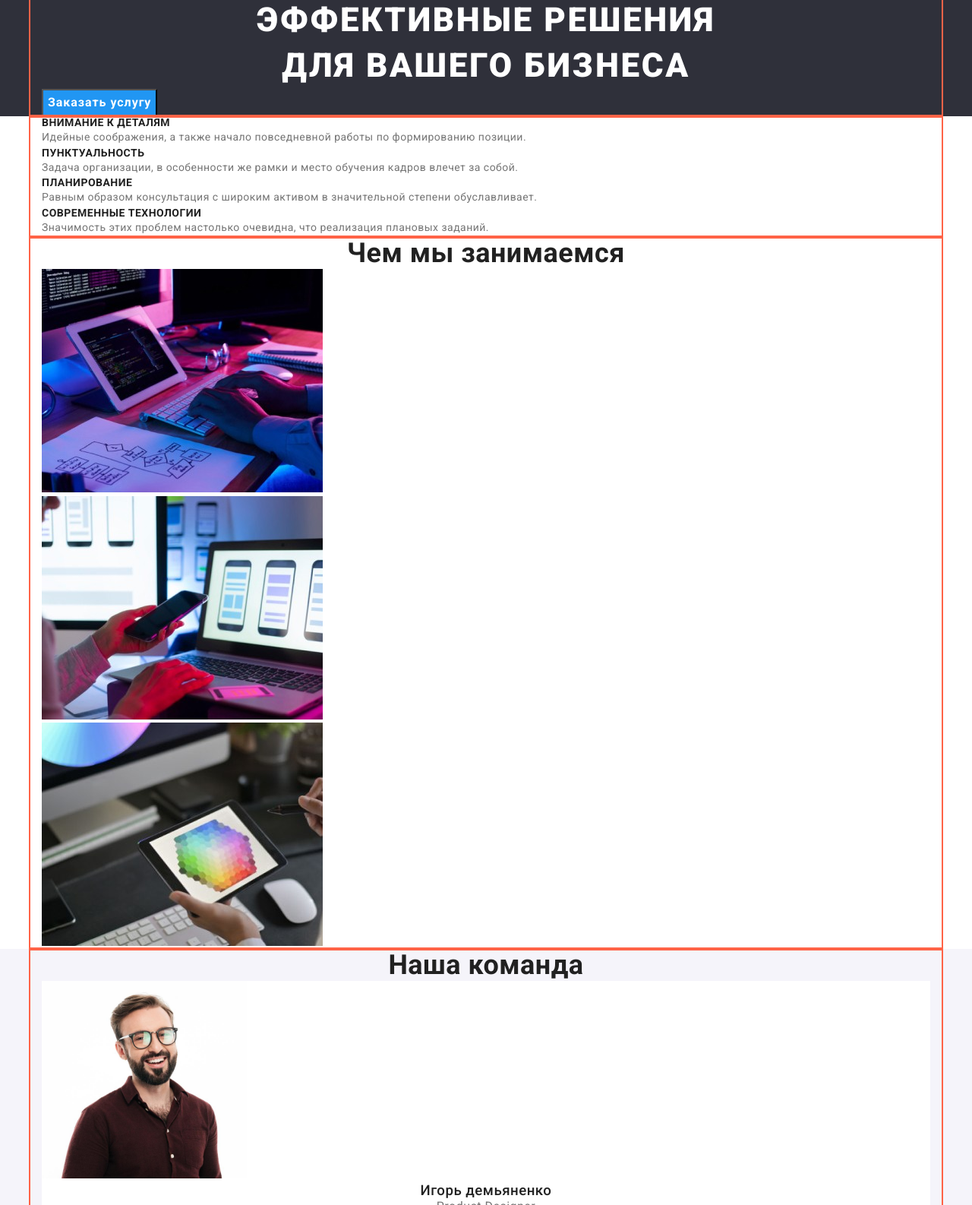
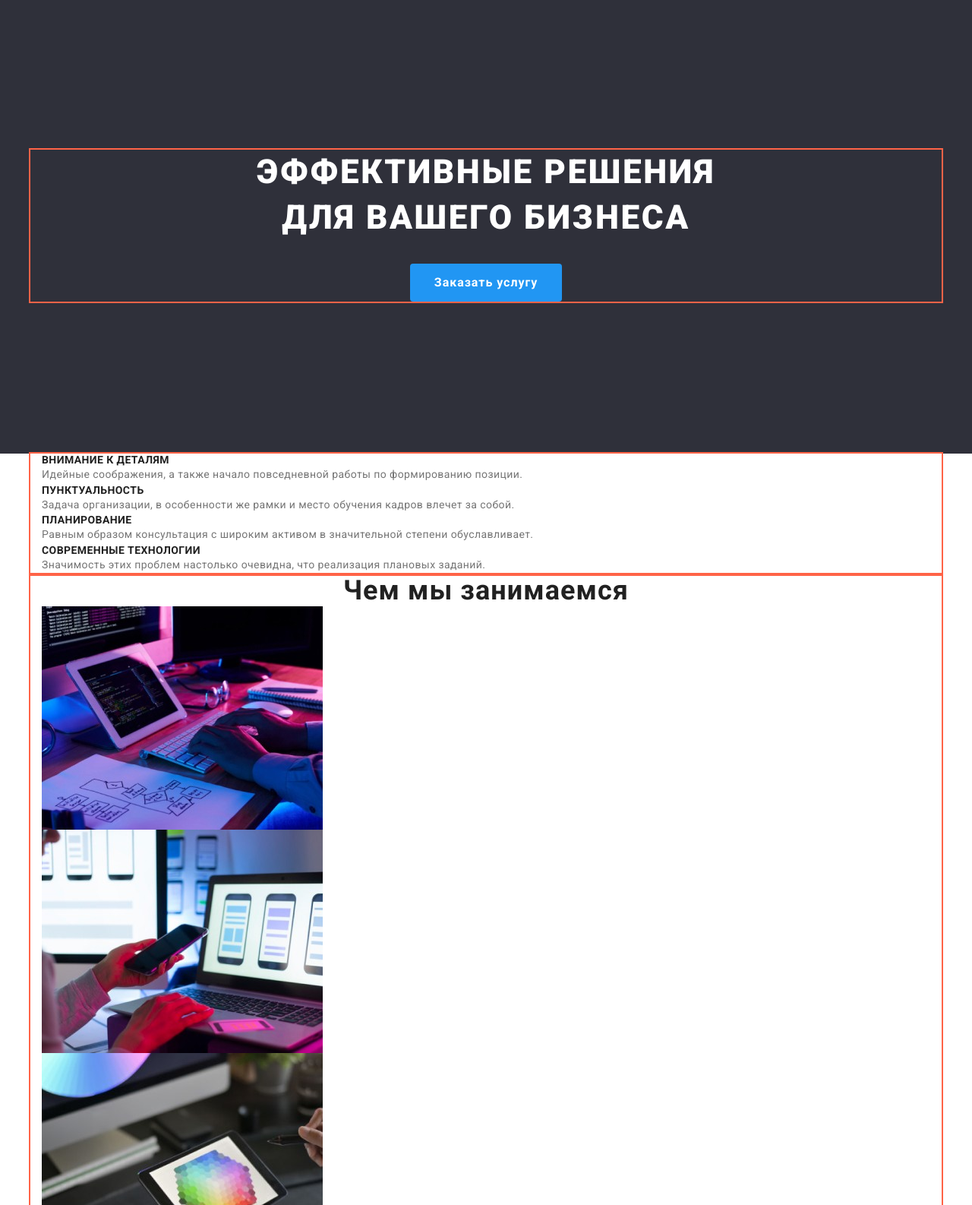
Before and after one commit to VladyslavLata/go-it-markup-hw-03, a plain HTML site: page index.html in a window 1280 px wide. Shown: the part 114-1700 px from the top of the page at 76% size. Drawn offline with nearby package versions, Linux system fonts and the light colour scheme.

Commit message:
подключил normalize. добавил container. начал работу с отступами.

```diff
--- a/css/styles.css
+++ b/css/styles.css
@@ -20,25 +20,30 @@
   --accent-btn-background-color: #2196f3;
   --secondary-accent-btn-background-color: #188ce8;
 }
-
-body {
-  font-family: 'Roboto', sans-serif;
-  font-size: 16px;
-  letter-spacing: 0.03em;
-  background-color: var(--main-background-color);
-  color: var(--main-text-color);
-}
 h1,
 h2,
 h3,
 h4,
 h5,
 h6,
-p,
+p {
+  margin: 0;
+}
+
 ul {
   margin: 0;
   padding: 0;
 }
+img {
+  display: block;
+}
+body {
+  font-family: 'Roboto', sans-serif;
+  font-size: 16px;
+  background-color: var(--main-background-color);
+  color: var(--main-text-color);
+}
+
 .link {
   text-decoration: none;
 }
@@ -51,6 +56,10 @@ ul {
   padding: 0 15px;
   outline: 2px solid tomato;
 }
+.centered {
+  text-align: center;
+}
+
 /* -----------hiden title------------- */
 .hiden-title {
   position: absolute;
@@ -69,13 +78,19 @@ ul {
 .accent-link:focus {
   color: var(--accent-text-color);
 }
-
+.btn {
+  text-align: center;
+  border: none;
+  border-radius: 4px;
+  cursor: pointer;
+}
 /* -------------------logo------------------ */
 .logo {
   font-family: 'Raleway', sans-serif;
   font-weight: 700;
   font-size: 26px;
   line-height: calc(31 / 26);
+  letter-spacing: 0.03em;
   color: var(--main-logo-color);
 }
 .header-logo-accent {
@@ -104,30 +119,32 @@ ul {
 }
 /* ----------------main------------------ */
 /* -----------hero------------ */
+.hero.section {
+  padding-top: 200px;
+  padding-bottom: 200px;
+}
 .hero {
   background-color: var(--secondary-background-color);
 }
 .hero-title {
+  margin-bottom: 30px;
   font-weight: 900;
   font-size: 44px;
   line-height: 1.36;
-  text-align: center;
   letter-spacing: 0.06em;
   text-transform: uppercase;
   color: var(--secondary-text-color);
 }
 .hero-btn {
-  font-family: inherit;
+  min-width: 200px;
+  padding: 10px 32px;
   font-weight: 700;
-  font-size: 16px;
   line-height: 1.87;
-  display: flex;
-  align-items: center;
-  text-align: center;
+  /* display: flex;
+  align-items: center; */
   letter-spacing: 0.06em;
   color: var(--accent-btn-color);
   background-color: var(--accent-btn-background-color);
-  cursor: pointer;
 }
 .hero-btn:hover,
 .hero-btn:focus {
@@ -138,18 +155,20 @@ ul {
 .advantage-title {
   font-size: 14px;
   line-height: calc(16 / 14);
+  letter-spacing: 0.03em;
   text-transform: uppercase;
 }
 .advantage-text {
   font-size: 14px;
   line-height: 1.71;
+  letter-spacing: 0.03em;
   color: var(--first-text-color);
 }
 /* -----------our jobs and team section---------- */
 .section-title {
   font-size: 36px;
   line-height: calc(42 / 36);
-  text-align: center;
+  letter-spacing: 0.03em;
 }
 /* --------------team-------------------  */
 .team.section {
@@ -160,9 +179,10 @@ ul {
 }
 .specialist {
   line-height: calc(19 / 16);
-  text-align: center;
+  letter-spacing: 0.03em;
 }
 .team-name {
+  font-size: inherit;
   font-weight: 500;
 }
 .team-position {
@@ -171,15 +191,13 @@ ul {
 /*----------------- PORTFOLIO----------------- */
 /* --------------------btn------------------- */
 .our-works-btn {
-  font-family: inherit;
+  padding: 6px 22px;
+  min-width: 73px;
   font-weight: 500;
-  font-size: 16px;
   line-height: 1.62;
-  text-align: center;
   letter-spacing: 0.03em;
   color: var(--main-btn-color);
   background-color: var(--main-btn-background-color);
-  cursor: pointer;
 }
 .our-works-btn:hover,
 .our-works-btn:focus,
@@ -195,6 +213,7 @@ ul {
 }
 .our-works-text {
   line-height: 1.87;
+  letter-spacing: 0.03em;
   color: var(--first-text-color);
 }
 /* ---------------footer----------------- */
--- a/index.html
+++ b/index.html
@@ -14,6 +14,9 @@
     <link
       rel="stylesheet"
       href="https://cdnjs.cloudflare.com/ajax/libs/modern-normalize/1.1.0/modern-normalize.min.css"
+      integrity="sha512-wpPYUAdjBVSE4KJnH1VR1HeZfpl1ub8YT/NKx4PuQ5NmX2tKuGu6U/JRp5y+Y8XG2tV+wKQpNHVUX03MfMFn9Q=="
+      crossorigin="anonymous"
+      referrerpolicy="no-referrer"
     />
     <link rel="stylesheet" href="./css/styles.css" />
   </head>
@@ -55,10 +58,10 @@
     <!--Основной контент-->
     <main>
       <!--Герой-->
-      <section class="hero section">
+      <section class="hero section centered">
         <div class="container">
           <h1 class="hero-title">Эффективные решения<br />для вашего бизнеса</h1>
-          <button type="button" class="hero-btn">Заказать услугу</button>
+          <button type="button" class="hero-btn btn">Заказать услугу</button>
         </div>
       </section>
       <!--Наши преимушества-->
@@ -97,7 +100,7 @@
       <!--Чем мы занимаемся-->
       <section class="our-jobs section">
         <div class="container">
-          <h2 class="our-jobs-title section-title">Чем мы занимаемся</h2>
+          <h2 class="our-jobs-title section-title centered">Чем мы занимаемся</h2>
           <ul class="our-jobs-list list">
             <li class="our-jobs-item">
               <img
@@ -129,9 +132,9 @@
       <!--Наша команда-->
       <section class="team section">
         <div class="container">
-          <h2 class="team-title section-title">Наша команда</h2>
+          <h2 class="team-title section-title centered">Наша команда</h2>
           <ul class="team-list list">
-            <li class="team-item">
+            <li class="team-item centered">
               <img
                 src="./images/product-designer.jpg"
                 alt="Молодой улыбающийся мужчина с черной бородой, в коричневой рубашке и очках."
@@ -141,7 +144,7 @@
               <h3 class="team-name specialist">Игорь демьяненко</h3>
               <p lang="en" class="team-position specialist">Product Designer</p>
             </li>
-            <li class="team-item">
+            <li class="team-item centered">
               <img
                 src="./images/frontend-developer.jpg"
                 alt="Молодая улыбающаяся блондинка, в темном пиджаке и очках."
@@ -151,7 +154,7 @@
               <h3 class="team-name specialist">Ольга Репина</h3>
               <p lang="en" class="team-position specialist">Frontend Developer</p>
             </li>
-            <li class="team-item">
+            <li class="team-item centered">
               <img
                 src="./images/marketing.jpg"
                 alt="Молодой улыбающийся мужчина с русой бородой, в светлой рубашке."
@@ -161,7 +164,7 @@
               <h3 class="team-name specialist">Николай Тарасов</h3>
               <p lang="en" class="team-position specialist">Marketing</p>
             </li>
-            <li class="team-item">
+            <li class="team-item centered">
               <img
                 src="./images/ui-designer.jpg"
                 alt="Молодой мужчина с черной бородой, в черной футболке и очках."
```
Also changed, not shown: portfolio.html (+8 -5 lines).
